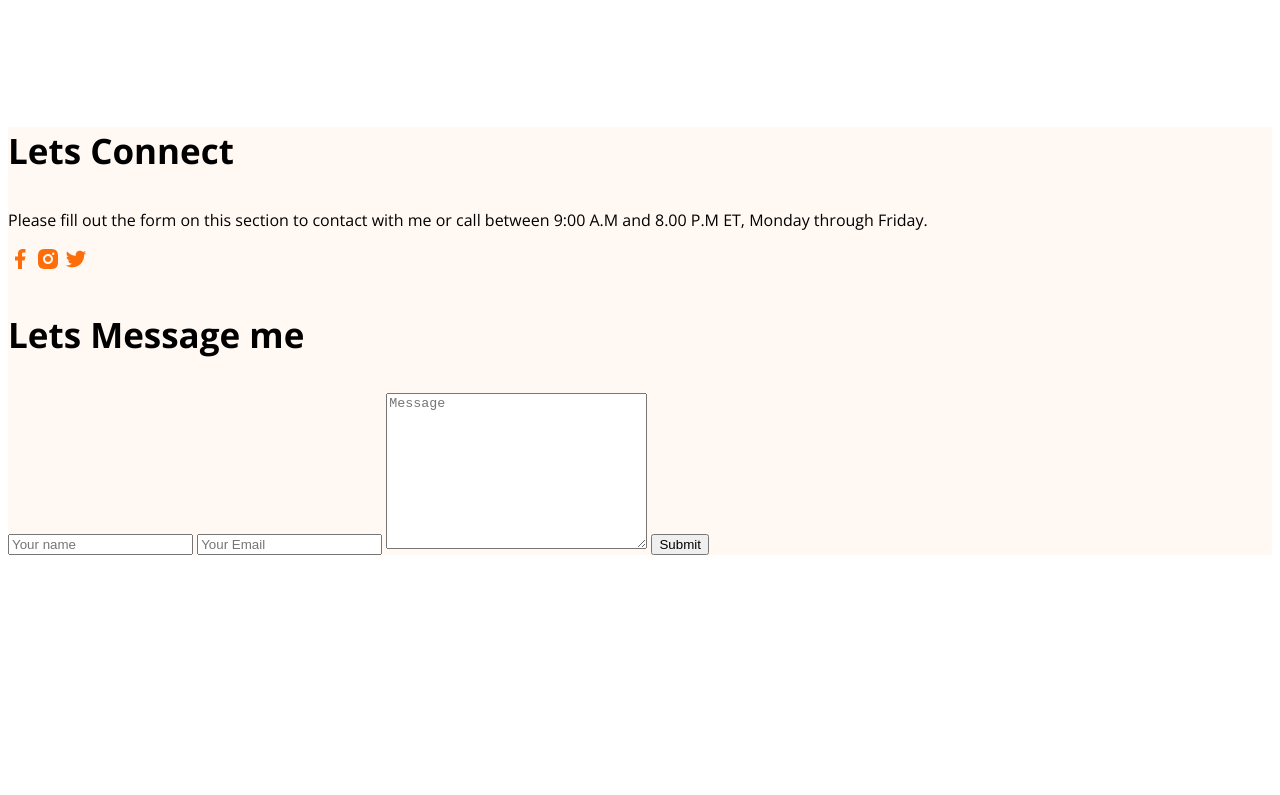
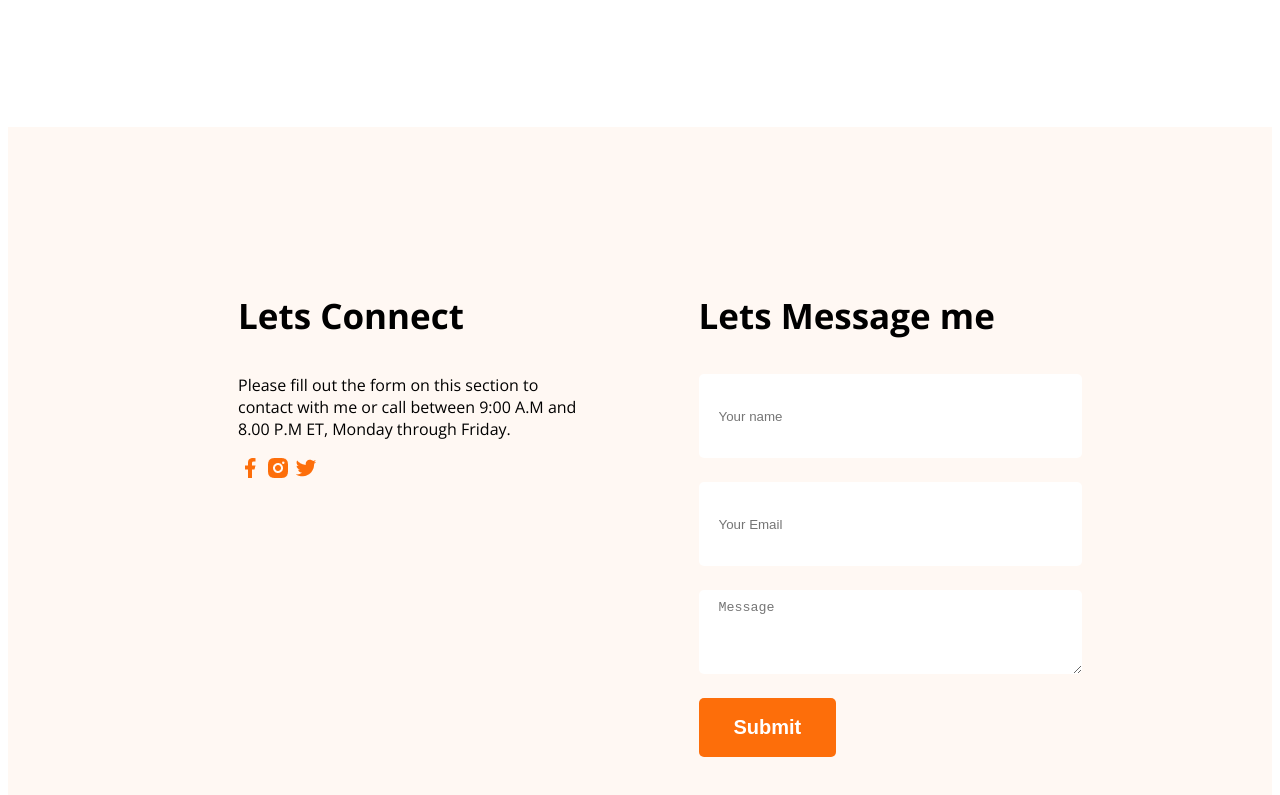
Before and after one commit to Musarrat1/web-dev-fig, a plain HTML site: page indexx.html in a window 1280 px wide. Shown: the part 1679-2474 px from the top of the page. Before the commit the page ends 2242 px from the top, so only its background shows below. Drawn offline with nearby package versions, Linux system fonts and the light colour scheme.

Commit message:
added input and complete footer side

```diff
--- a/indexx.html
+++ b/indexx.html
@@ -154,8 +154,8 @@
             <form action="">
               <input type="text" name="" id="" placeholder="Your name">
               <input type="email" name="" id="" placeholder="Your Email">
-             <textarea name="" id="" cols="30" rows="10" placeholder="Message"></textarea>
-             <input type="submit" value="Submit">
+             <textarea name="" id="" cols="30" rows="20" placeholder="Message"></textarea>
+             <input class="btn-primary" type="submit" value="Submit">
             </form>
         </div>
 
--- a/style/s1.css
+++ b/style/s1.css
@@ -151,6 +151,14 @@ main section{
 .hide{
     display: none;
 }
+footer{
+    padding: 130px 230px;
+    display: flex;
+    gap: 117px;
+}
+.footer-column{
+  width: 50%;
+}
 .footer-title{
     font-size: 35px;
 }
@@ -158,6 +166,16 @@ main section{
     font-size: 16px;
     width: 562px;
 }
+footer input[type="text"], footer input[type="email"], footer textarea{
+height: 64px;
+border-radius: 5px;
+background-color: white;
+display: block;
+width: 100%;
+padding: 10px 20px;
+margin-bottom: 24px;
+border: none;
+}
 @media screen and (max-width:576px) {
     .skills-container{
         flex-direction: column;
```
